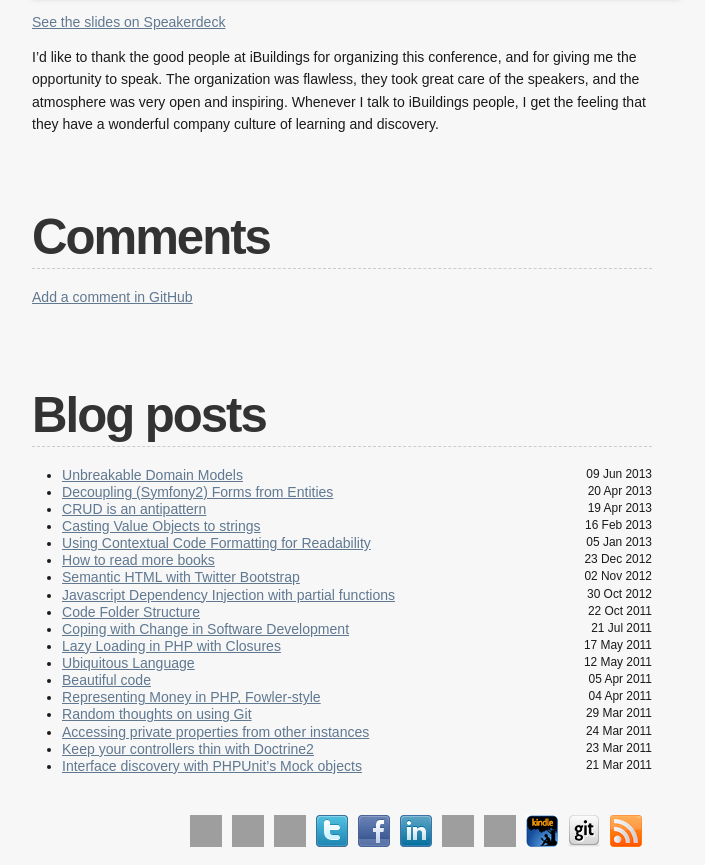
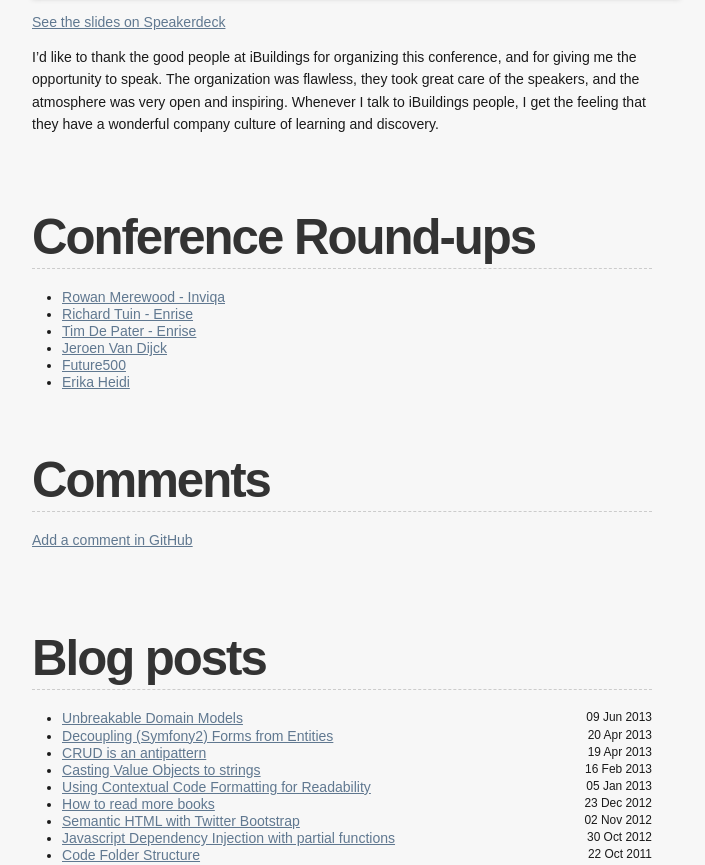
Before and after one commit to rgerkin/mathiasverraes.github.com, a Jekyll site: the page built from _posts/2013-06-09-unbreakable-domain-models.markdown, in a window 1280 px wide, cut to the strip 662-1527 px from the top of the page. Shown: the whole strip, without its empty margins (298-1003 px from the left). Built offline with Jekyll 4.4.1, drawn with Linux system fonts in a browser that asks for light colours; grey boxes are pictures that could not be loaded.

Commit message:
Added DPC13 roundups

```diff
--- a/_posts/2013-06-09-unbreakable-domain-models.markdown
+++ b/_posts/2013-06-09-unbreakable-domain-models.markdown
@@ -33,6 +33,16 @@ I'd like to thank the good people at iBuildings for organizing this conference,
 The organization was flawless, they took great care of the speakers, and the atmosphere was very open and inspiring. Whenever
 I talk to iBuildings people, I get the feeling that they have a wonderful company culture of learning and discovery.
 
+
+## Conference Round-ups
+
+- [Rowan Merewood - Inviqa](http://techportal.inviqa.com/2013/06/12/dpc13/)
+- [Richard Tuin - Enrise](http://www.enrise.com/2013/06/a-review-of-the-dutch-php-conference-2013/)
+- [Tim De Pater - Enrise](http://www.enrise.com/2013/06/dutch-php-conference-2013/)
+- [Jeroen Van Dijck](http://jrdk.nl/blog/2013/06/09/dutch-php-mobile-conference-2013-uncon/)
+- [Future500](http://future500.nl/dutch-php-conference-2013-revisited/)
+- [Erika Heidi](http://erikaheidi.com/2013/06/09/the-dutch-conference-2013-dpc/)
+
 ## Comments
 
 <!-- To add a comment, copy this template: (don't worry about markup, I'll clean it up if need be)
```
